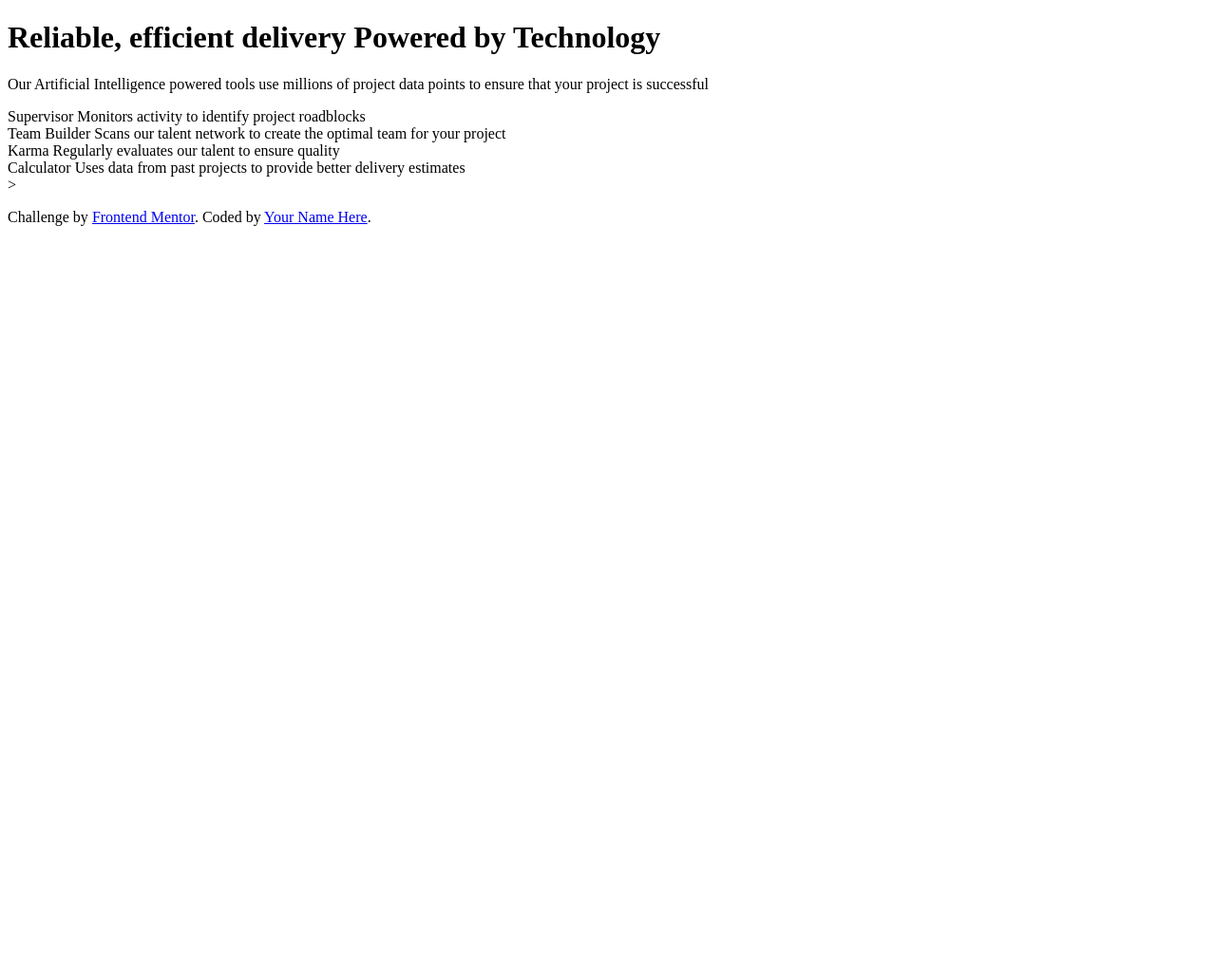
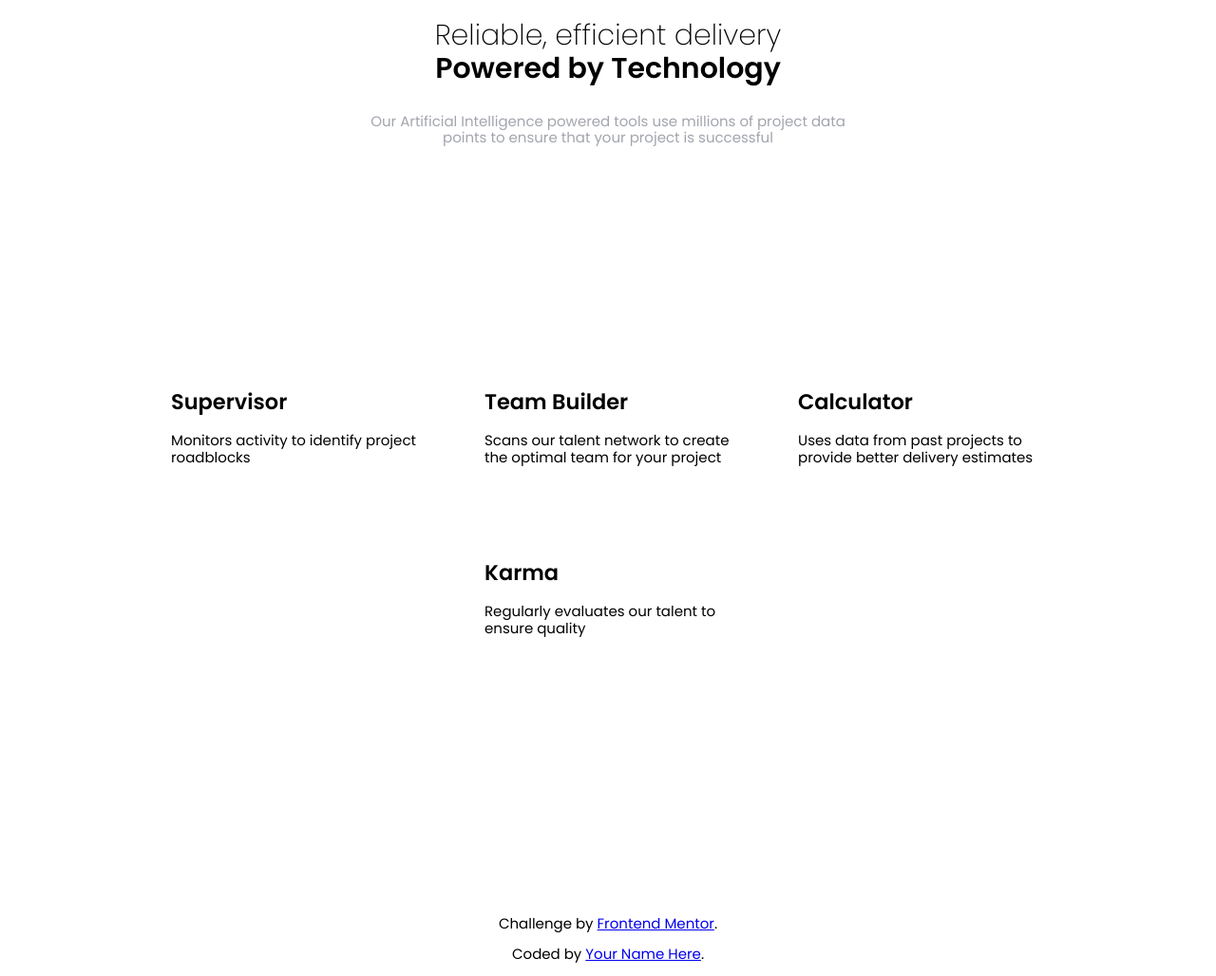
Before and after one commit to Patrycja-dz/Four-card-feature-section, a plain HTML site: page index.html in a window 1280 px wide. Shown: the whole page at 95% size. Before the commit the page ends 800 px from the top, so only its background shows below. Drawn offline with nearby package versions, Linux system fonts and the light colour scheme.

Commit message:
adding grid and html classes

```diff
--- /dev/null
+++ b/css/footer.css
@@ -0,0 +1,5 @@
+.footer{
+    grid-column: 2/3;
+    grid-row: 5;
+    text-align: center;
+}
--- /dev/null
+++ b/css/header.css
@@ -0,0 +1,23 @@
+.header {
+    max-width: 500px;
+    text-align: center;
+   margin: 0 auto;
+
+}
+
+.header__heading {
+    margin: 20px auto 30px auto ;
+
+}
+
+.header__thinElement {
+    font-weight: 200;
+}
+
+.header__boldedElement {
+    font-weight: 600;
+}
+
+.header__paragraph {
+    color: hsl(229, 6%, 66%);
+}
--- /dev/null
+++ b/css/main.css
@@ -0,0 +1,23 @@
+
+.grid__item{
+    padding: 20px;
+
+}
+.grid__item--left{
+    grid-row: 2;
+    grid-column: 1/2;
+}
+.grid__item--top{
+grid-column: 2/3;
+grid-row: 1/4;
+
+}
+.grid__item--right{
+grid-column: 3/4;
+grid-row: 2;
+
+}
+.grid__item--bottom{
+    grid-column: 2/3;
+    grid-row: 3/4;
+}
--- /dev/null
+++ b/css/section.css
@@ -0,0 +1,16 @@
+.section {
+    height: 100vh;
+    display: grid;
+    justify-content: center;
+    align-items: center;
+    grid-template-columns: repeat(3, 300px);
+    grid-template-rows: 200px 100px 200px 100px 200px 200px ;
+    gap: 30px;
+
+}
+@media (max-width:370px){
+    .section{
+        grid-template-columns: 1fr;
+    }
+
+}
--- a/css/style.css
+++ b/css/style.css
@@ -4,3 +4,7 @@ html{
 *, ::before, ::after{
     box-sizing: inherit;
 }
+body{
+    font-family: 'Poppins', sans-serif;
+    font-size: 15px;
+}
--- a/index.html
+++ b/index.html
@@ -7,48 +7,60 @@
   <!-- displays site properly based on user's device -->
 
   <link rel="icon" type="image/png" sizes="32x32" href="./images/favicon-32x32.png">
-
+  <link rel="stylesheet" href="https://cdnjs.cloudflare.com/ajax/libs/normalize/8.0.1/normalize.min.css"
+    integrity="sha512-NhSC1YmyruXifcj/KFRWoC561YpHpc5Jtzgvbuzx5VozKpWvQ+4nXhPdFgmx8xqexRcpAglTj9sIBWINXa8x5w=="
+    crossorigin="anonymous" />
+  <link rel="preconnect" href="https://fonts.gstatic.com">
+  <link href="https://fonts.googleapis.com/css2?family=Poppins:wght@200;400;600&display=swap" rel="stylesheet">
   <title>Frontend Mentor | Four card feature section</title>
   <link rel="stylesheet" href="/css/style.css">
   <link rel="stylesheet" href="/css/variables.css">
+  <link rel="stylesheet" href="/css/section.css">
+  <link rel="stylesheet" href="/css/header.css">
+  <link rel="stylesheet" href="/css/main.css">
+  <link rel="stylesheet" href="/css/footer.css">
 </head>
 
 <body>
-  <main>
-    <header>
-      <h1>
-        <span> Reliable, efficient delivery</span>
-        Powered by Technology
+
+  <header class="header">
+    <h1 class="header__heading">
+      <span class="header__thinElement"> Reliable, efficient delivery</span>
+      <span class="header__boldedElement"> Powered by Technology</span>
     </h1>
-      <p>
+    <p class="header__paragraph">
       Our Artificial Intelligence powered tools use millions of project data points
       to ensure that your project is successful
     </p>
   </header>
+  <section class="section">
 
-    <section class="grid">
-      <div class="grid__item">Supervisor
-        Monitors activity to identify project roadblocks
+    <div class="grid__item grid__item--left">
+      <h2>Supervisor</h2>
+      <p>Monitors activity to identify project roadblocks</p>
     </div>
-      <div class="grid__item"> Team Builder
-        Scans our talent network to create the optimal team for your project
+    <div class="grid__item grid__item--top">
+      <h2>Team Builder</h2>
+      <p>Scans our talent network to create the optimal team for your project</p>
     </div>
-      <div class="grid__item"> Karma
-        Regularly evaluates our talent to ensure quality
+    <div class="grid__item grid__item--bottom">
+      <h2>Karma</h2>
+      <p>Regularly evaluates our talent to ensure quality</p>
     </div>
-      <div class="grid__item"> Calculator
-        Uses data from past projects to provide better delivery estimates
+    <div class="grid__item grid__item--right">
+      <h2>Calculator</h2>
+      <p> Uses data from past projects to provide better delivery estimates</p>
     </div>
-    </section>>
-  </main>
 
 
-  <footer>
-    <p class="attribution">
-      Challenge by <a href="https://www.frontendmentor.io?ref=challenge" target="_blank">Frontend Mentor</a>.
-      Coded by <a href="#">Your Name Here</a>.
-    </p>
+
+    <footer class="footer">
+      <p class="attribution"></p>
+      <p>Challenge by <a href="https://www.frontendmentor.io?ref=challenge" target="_blank">Frontend Mentor</a>.</p>
+      <p>Coded by <a href="#">Your Name Here</a>.</p>
+
     </footer>
+  </section>
 </body>
 
 </html>
```
Lines whose indentation alone changed are shown as unchanged.
